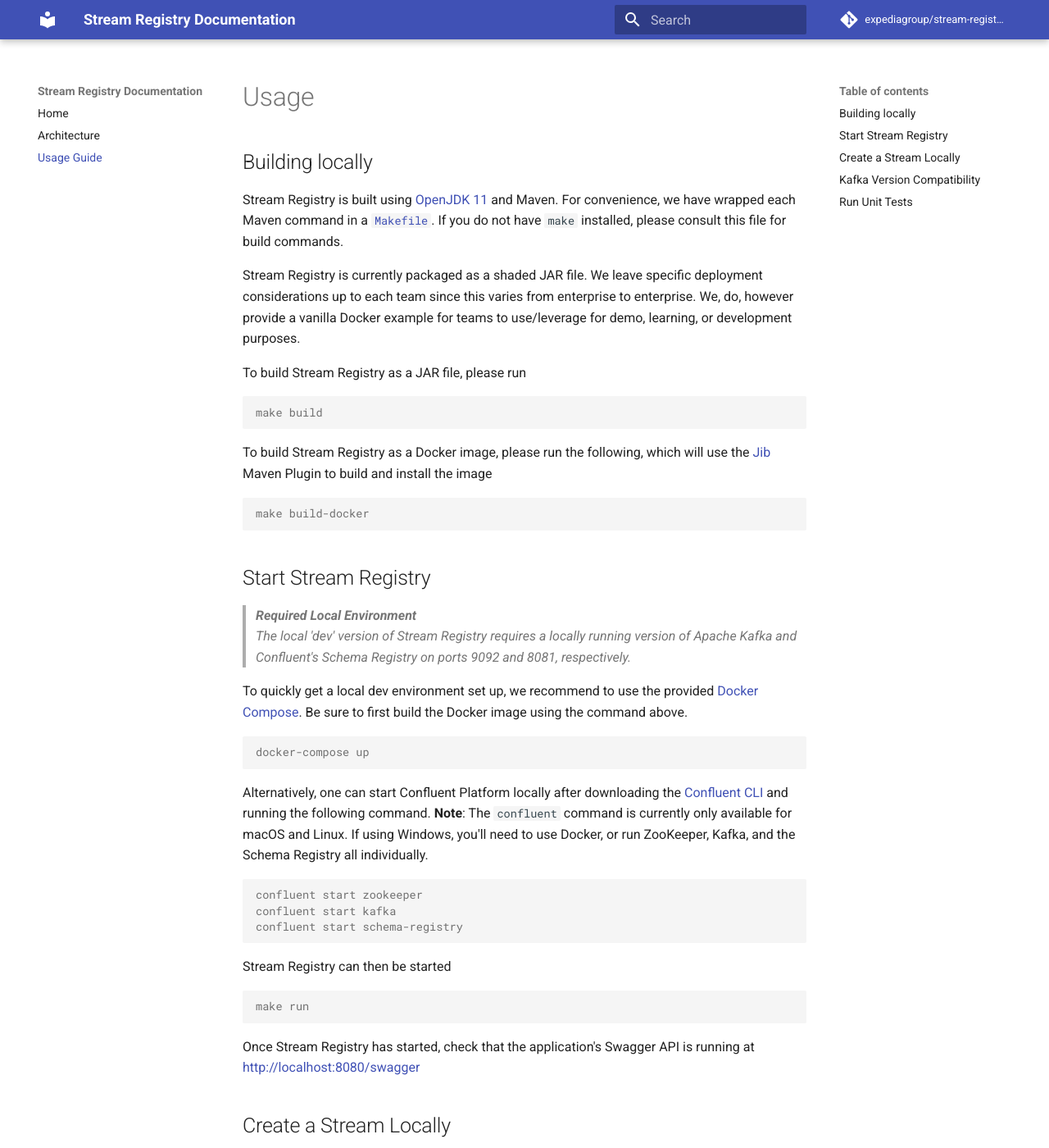
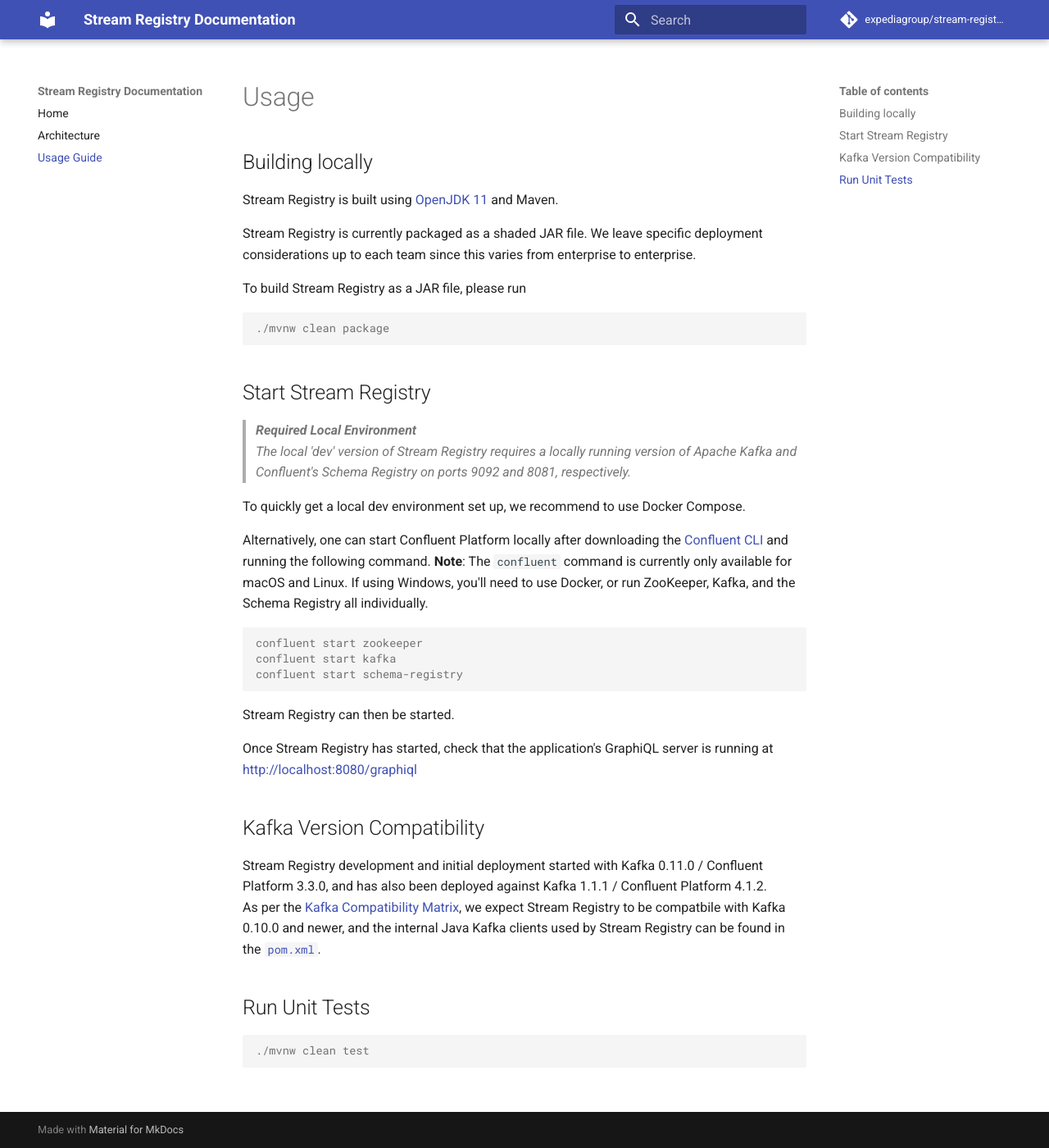
Before and after one commit to ExpediaGroup/stream-registry, an MkDocs documentation site: the page built from docs/docs/usage/index.md, in a window 1280 px wide and 1400 px high. Shown: the whole window at 82% size. Built offline with MkDocs 1.6.1 and Material for MkDocs 9.7.7, drawn with Linux system fonts in a browser that asks for light colours; nearby versions of some CDN libraries; a script that is not in the unit is left out; comment, search, counter and statistics services are not loaded; some of the changed text lies outside the part shown.

Commit message:
Remove outdated info from docs (#220)
Same as #219

````diff
--- a/docs/docs/usage/index.md
+++ b/docs/docs/usage/index.md
@@ -2,23 +2,15 @@
 
 ## Building locally
 
-Stream Registry is built using [OpenJDK 11](https://openjdk.java.net/install/) and Maven. For convenience, we have wrapped each Maven command in a [`Makefile`](Makefile).
-If you do not have `make` installed, please consult this file for build commands.
+Stream Registry is built using [OpenJDK 11](https://openjdk.java.net/install/) and Maven.
 
 Stream Registry is currently packaged as a shaded JAR file.
 We leave specific deployment considerations up to each team since this varies from enterprise to enterprise.
-We, do, however provide a vanilla Docker example for teams to use/leverage for demo, learning, or development purposes.
 
 To build Stream Registry as a JAR file, please run
 
 ```console
-make build
-```
-
-To build Stream Registry as a Docker image, please run the following, which will use the [Jib](https://github.com/GoogleContainerTools/jib) Maven Plugin to build and install the image
-
-```console
-make build-docker
+./mvnw clean package
 ```
 
 ## Start Stream Registry
@@ -27,12 +19,7 @@
 > The local 'dev' version of Stream Registry requires a locally running version of Apache Kafka
 > and Confluent's Schema Registry on ports 9092 and 8081, respectively.</em>
 
-To quickly get a local dev environment set up, we recommend to use the provided [Docker Compose](docker-compose.yml).
-Be sure to first build the Docker image using the command above.
-
-```console
-docker-compose up
-```
+To quickly get a local dev environment set up, we recommend to use Docker Compose.
 
 Alternatively, one can start Confluent Platform locally after downloading the [Confluent CLI][confluent-cli-doc] and running the following command.
 **Note**: The `confluent` command is currently only available for macOS and Linux. If using Windows, you'll need to use Docker, or run ZooKeeper, Kafka, and the Schema Registry all individually.
@@ -45,80 +32,9 @@
 confluent start schema-registry
 ```
 
-Stream Registry can then be started
+Stream Registry can then be started.
 
-```console
-make run
-```
-
-Once Stream Registry has started, check that the application's Swagger API is running at http://localhost:8080/swagger
-
-## Create a Stream Locally
-
-Once stream registry is up insert your local cluster info
-
-```bash
-curl -X PUT --header 'Content-Type: application/json' --header 'Accept: application/json' -d '{
-     "clusterKey": {
-       "vpc": "localRegion",
-       "env": "local",
-       "hint": "primary",
-       "type": null
-     },
-     "clusterValue": {
-       "clusterName": "localCluster",
-       "bootstrapServers": "localhost:9092",
-       "zookeeperQuorum": "zookeeper:2181",
-       "schemaRegistryURL": "http://localhost:8081"
-     }
-   }' 'http://localhost:8080/v0/clusters'
-```
-
-Now, add a stream using `vpcList` as `local` and `tags`->`hint` as `primary`
-
-Here is a sample stream
-```bash
-curl -X PUT --header 'Content-Type: application/json' --header 'Accept: application/json' -d '{
-  "name": "sampleStream",
-  "schemaCompatibility": "BACKWARD",
-  "latestKeySchema": {
-    "id": "string",
-    "version": 0,
-    "schemaString": "\"string\"",
-    "created": "string",
-    "updated": "string"
-  },
-  "latestValueSchema": {
-    "id": "string",
-    "version": 0,
-    "schemaString": "\"string\"",
-    "created": "string",
-    "updated": "string"
-  },
-  "owner": "string",
-  "created": 0,
-  "updated": 0,
-  "githubUrl": "http://github.com",
-  "isDataNeededAtRest": true,
-  "isAutomationNeeded": true,
-  "tags": {
-    "productId": 0,
-    "portfolioId": 0,
-    "brand": "string",
-    "assetProtectionLevel": "string",
-    "componentId": "string",
-    "hint": "primary"
-  },
-  "vpcList": [
-    "localRegion"
-  ],
-  "replicatedVpcList": [
-  ],
-  "topicConfig": {},
-  "partitions": 1,
-  "replicationFactor": 1
-}' 'http://localhost:8080/v0/streams/sampleStream'
-```
+Once Stream Registry has started, check that the application's GraphiQL server is running at http://localhost:8080/graphiql
 
 ## Kafka Version Compatibility
 
@@ -129,5 +45,5 @@
 
 ## Run Unit Tests
 ```console
-make tests
+./mvnw clean test
 ```
````
